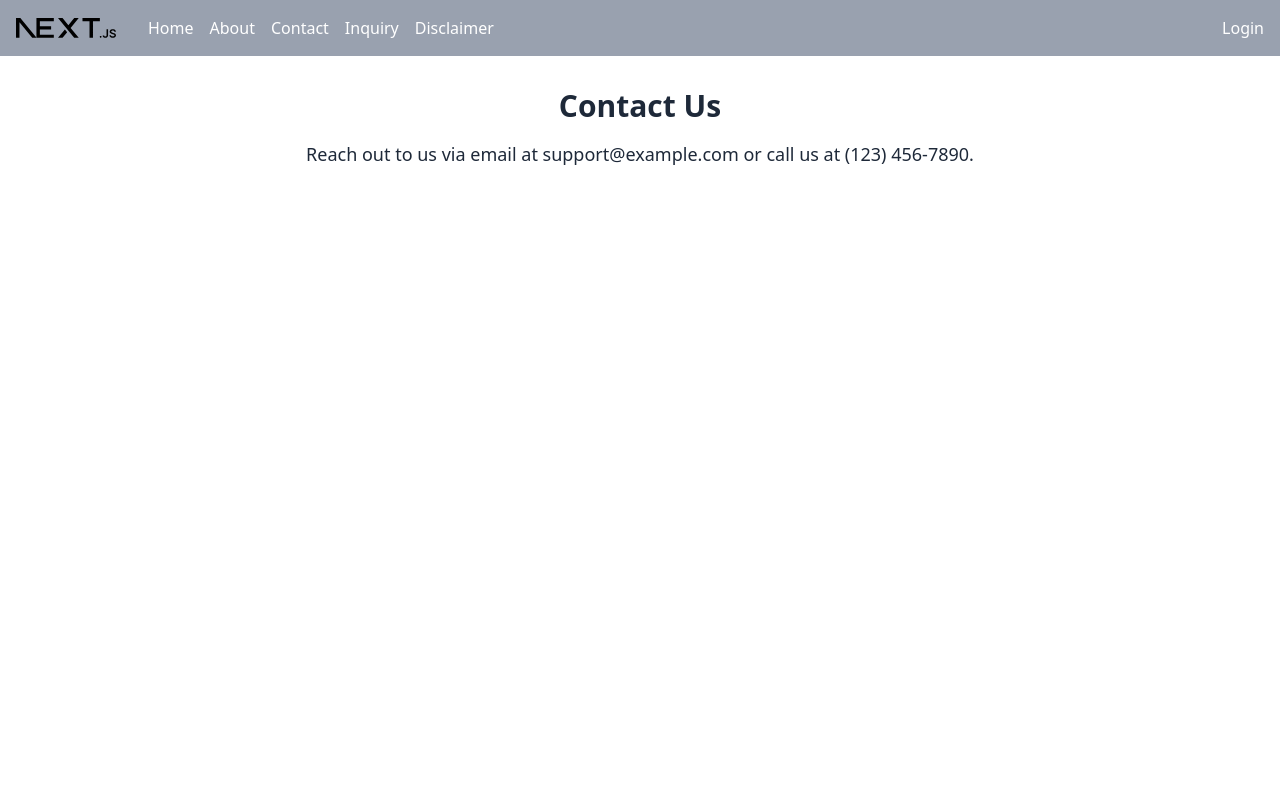
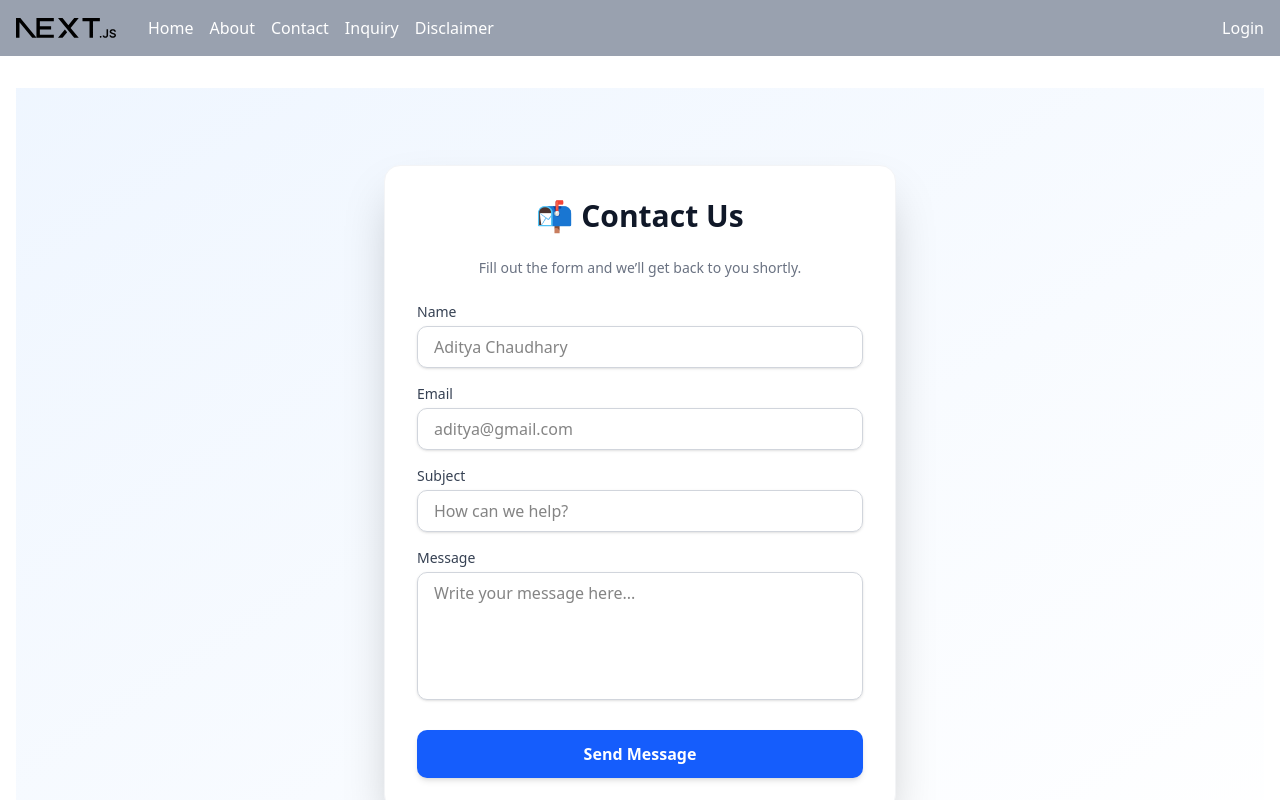
Before and after one commit to theIamDev/NextFrame, a Next.js app: page /contact-us in a window 1280 px wide. Shown: the top 800 px of the page. Built offline with nearby package versions, Linux system fonts and the light colour scheme.

Commit message:
feat(web): develop contact form section #16

```diff
--- a/src/components/public/web/features/contact-us/ContactUsContent.tsx
+++ b/src/components/public/web/features/contact-us/ContactUsContent.tsx
@@ -1,14 +1,173 @@
-import Container from "@/components/public/web/ui/Container";
+'use client';
+
+import { useState, useEffect } from 'react';
+import { z, ZodError } from 'zod';
+
+
+const contactSchema = z.object({
+  name: z.string().min(1, 'Name is required'),
+  email: z.string().email('Invalid email address'),
+  subject: z.string().min(1, 'Subject is required'),
+  message: z.string().min(1, 'Message is required'),
+});
 
 export default function ContactUsContent() {
+  const [formData, setFormData] = useState({
+    name: '',
+    email: '',
+    subject: '',
+    message: '',
+  });
+
+  const [errors, setErrors] = useState<Record<string, string>>({});
+  const [successMessage, setSuccessMessage] = useState('');
+
+  const handleChange = (
+    e: React.ChangeEvent<HTMLInputElement | HTMLTextAreaElement>
+  ) => {
+    setFormData({ ...formData, [e.target.name]: e.target.value });
+  };
+
+  const handleSubmit = (e: React.FormEvent) => {
+    e.preventDefault();
+    setErrors({});
+    setSuccessMessage('');
+
+    const result = contactSchema.safeParse(formData);
+
+    if (!result.success) {
+      const fieldErrors: Record<string, string> = {};
+      (result.error as ZodError).issues.forEach((err) => {
+        if (err.path[0]) {
+          fieldErrors[err.path[0] as string] = err.message;
+        }
+      });
+      setErrors(fieldErrors);
+      return;
+    }
+
+
+    setSuccessMessage(' Your message has been sent successfully!');
+    setFormData({ name: '', email: '', subject: '', message: '' });
+  };
+
+
+  useEffect(() => {
+    if (successMessage) {
+      const timer = setTimeout(() => setSuccessMessage(''), 4000);
+      return () => clearTimeout(timer);
+    }
+  }, [successMessage]);
+
   return (
-    <Container>
-      <div className="text-center text-lg text-gray-800">
-        <h1 className="text-3xl font-bold mb-4">Contact Us</h1>
-        <p>
-          Reach out to us via email at support@example.com or call us at (123) 456-7890.
+    <div className="flex justify-center items-center py-12 px-4 sm:px-6 lg:px-8 bg-gradient-to-br from-blue-50 to-white min-h-screen">
+      <form
+        onSubmit={handleSubmit}
+        className="bg-white shadow-2xl rounded-2xl p-8 max-w-lg w-full space-y-6 border border-gray-100"
+      >
+        <h2 className="text-3xl font-bold text-gray-900 text-center">
+          📬 Contact Us
+        </h2>
+        <p className="text-gray-500 text-center text-sm">
+          Fill out the form and we’ll get back to you shortly.
         </p>
-      </div>
-    </Container>
+
+        <div className="space-y-4">
+          {/* Name */}
+          <div>
+            <label className="block text-sm font-medium text-gray-700 mb-1">
+              Name
+            </label>
+            <input
+              type="text"
+              name="name"
+              placeholder="Aditya Chaudhary"
+              value={formData.name}
+              onChange={handleChange}
+              className={`w-full px-4 py-2 border rounded-lg shadow-sm focus:ring-2 focus:ring-blue-500 outline-none ${
+                errors.name ? 'border-red-500' : 'border-gray-300'
+              }`}
+            />
+            {errors.name && (
+              <p className="text-red-500 text-sm mt-1">{errors.name}</p>
+            )}
+          </div>
+
+          {/* Email */}
+          <div>
+            <label className="block text-sm font-medium text-gray-700 mb-1">
+              Email
+            </label>
+            <input
+              type="email"
+              name="email"
+              placeholder="aditya@gmail.com"
+              value={formData.email}
+              onChange={handleChange}
+              className={`w-full px-4 py-2 border rounded-lg shadow-sm focus:ring-2 focus:ring-blue-500 outline-none ${
+                errors.email ? 'border-red-500' : 'border-gray-300'
+              }`}
+            />
+            {errors.email && (
+              <p className="text-red-500 text-sm mt-1">{errors.email}</p>
+            )}
+          </div>
+
+          {/* Subject */}
+          <div>
+            <label className="block text-sm font-medium text-gray-700 mb-1">
+              Subject
+            </label>
+            <input
+              type="text"
+              name="subject"
+              placeholder="How can we help?"
+              value={formData.subject}
+              onChange={handleChange}
+              className={`w-full px-4 py-2 border rounded-lg shadow-sm focus:ring-2 focus:ring-blue-500 outline-none ${
+                errors.subject ? 'border-red-500' : 'border-gray-300'
+              }`}
+            />
+            {errors.subject && (
+              <p className="text-red-500 text-sm mt-1">{errors.subject}</p>
+            )}
+          </div>
+
+          {/* Message */}
+          <div>
+            <label className="block text-sm font-medium text-gray-700 mb-1">
+              Message
+            </label>
+            <textarea
+              name="message"
+              placeholder="Write your message here..."
+              value={formData.message}
+              onChange={handleChange}
+              className={`w-full px-4 py-2 border rounded-lg shadow-sm focus:ring-2 focus:ring-blue-500 outline-none h-32 resize-none ${
+                errors.message ? 'border-red-500' : 'border-gray-300'
+              }`}
+            />
+            {errors.message && (
+              <p className="text-red-500 text-sm mt-1">{errors.message}</p>
+            )}
+          </div>
+        </div>
+
+        {/* Submit Button */}
+        <button
+          type="submit"
+          className="w-full flex justify-center items-center px-4 py-3 text-white font-semibold rounded-lg shadow-md transition bg-blue-600 hover:bg-blue-700 focus:ring-2 focus:ring-offset-2 focus:ring-blue-500"
+        >
+          Send Message
+        </button>
+
+        {/* Success Message */}
+        {successMessage && (
+          <p className="text-center text-sm font-medium text-green-600 mt-4">
+            {successMessage}
+          </p>
+        )}
+      </form>
+    </div>
   );
 }
```
